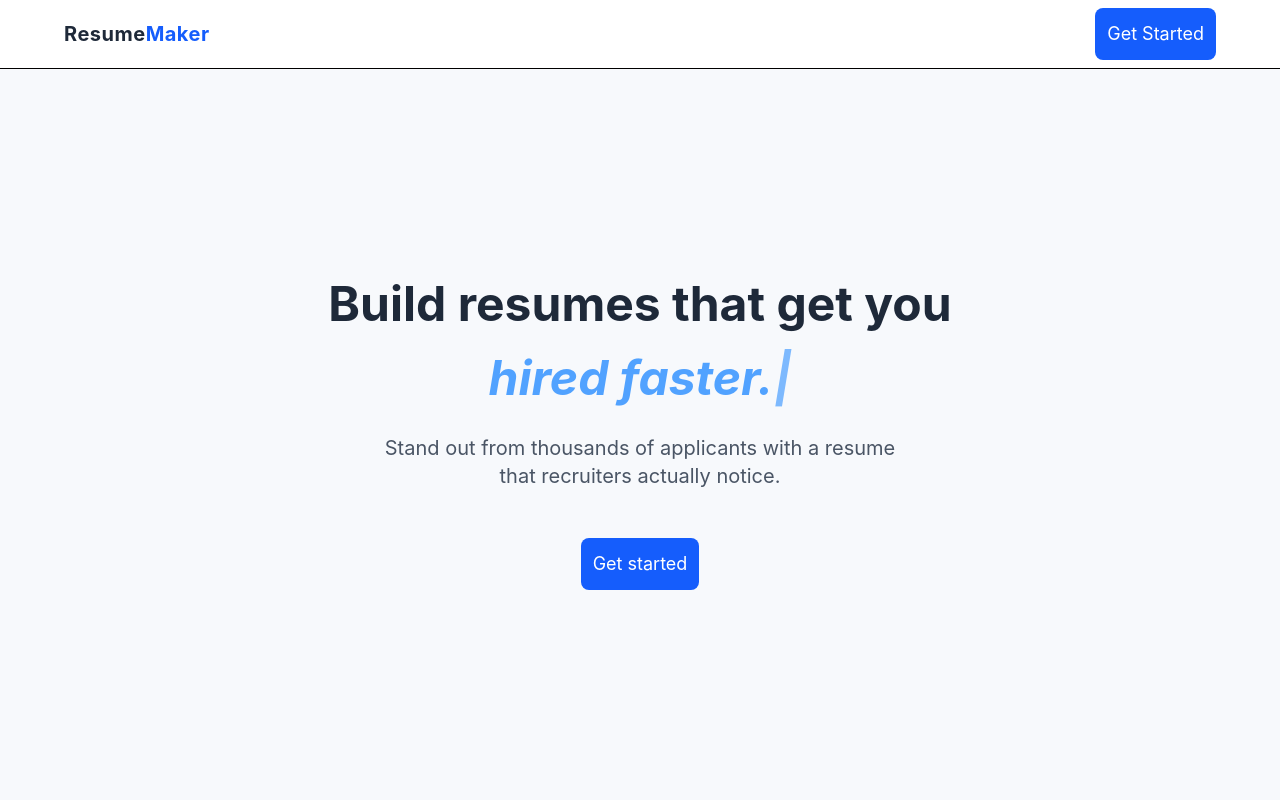
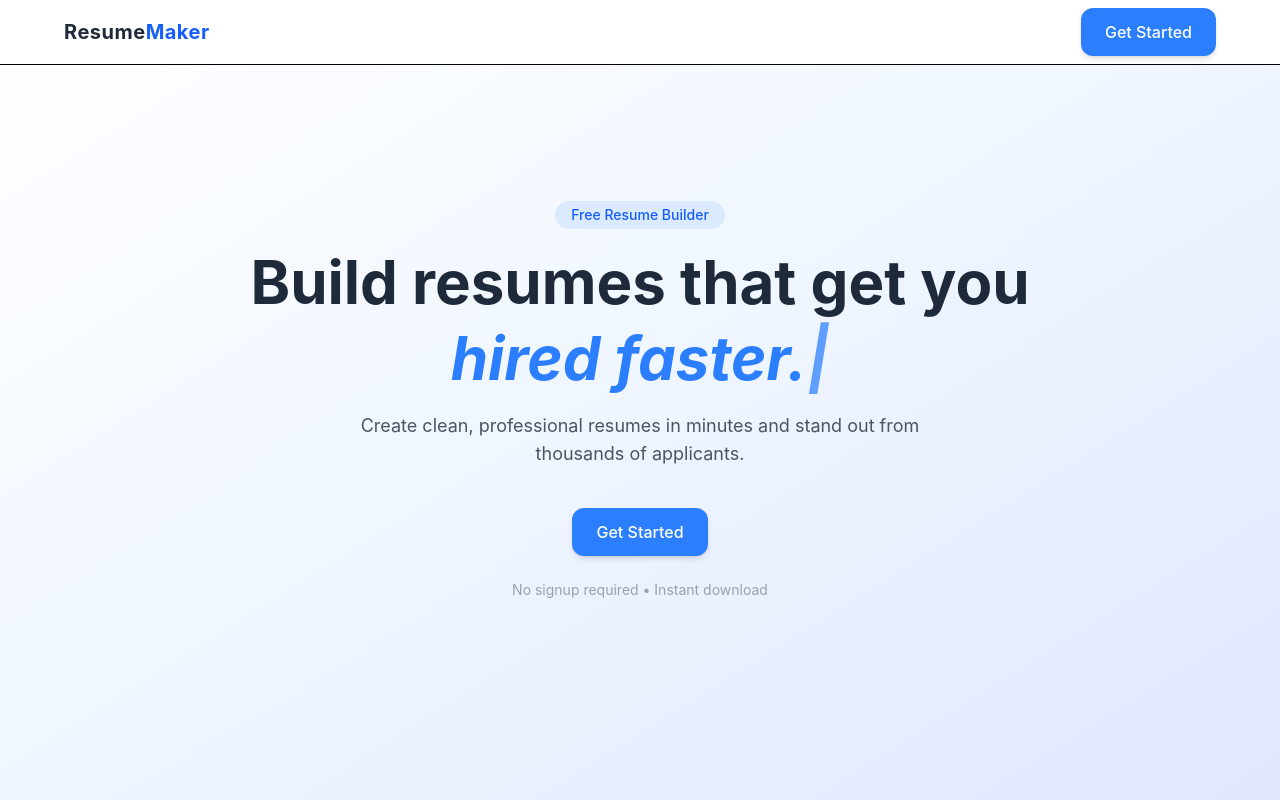
Before and after one commit to Abhavya28/resume-maker, a Next.js app: page / in a window 1280 px wide. Built offline with nearby package versions, Linux system fonts and the light colour scheme.

Commit message:
landing page updated

```diff
--- a/src/components/landingPage.tsx
+++ b/src/components/landingPage.tsx
@@ -1,19 +1,17 @@
-"use client"
+"use client";
 
 import { useEffect, useState } from "react";
-import Button from "./button";
 import Link from "next/link";
 
 const words = [
-  "an interview",
+  "an interview.",
   "hired faster.",
-  "a remote job.",
+  "your dream job.",
   "paid more.",
-  "promoted."
+  "noticed."
 ];
 
 const LandingPage = () => {
-
   const [text, setText] = useState("");
   const [wordIndex, setWordIndex] = useState(0);
   const [isDeleting, setIsDeleting] = useState(false);
@@ -26,59 +24,59 @@ const LandingPage = () => {
       timeout = setTimeout(() => {
         setText(currentWord.slice(0, text.length + 1));
       }, 90);
-    }
-
-    else if (!isDeleting && text === currentWord) {
-      timeout = setTimeout(() => {
-        setIsDeleting(true);
-      }, 1200);
-    }
-
-    else if (isDeleting && text !== "") {
+    } else if (!isDeleting && text === currentWord) {
+      timeout = setTimeout(() => setIsDeleting(true), 1200);
+    } else if (isDeleting && text !== "") {
       timeout = setTimeout(() => {
         setText(currentWord.slice(0, text.length - 1));
       }, 60);
-    }
-
-    else if (isDeleting && text === "") {
+    } else if (isDeleting && text === "") {
       timeout = setTimeout(() => {
         setIsDeleting(false);
         setWordIndex((prev) => (prev + 1) % words.length);
-      }, 200); // 👈 IMPORTANT FIX
+      }, 200);
     }
 
     return () => clearTimeout(timeout);
   }, [text, isDeleting, wordIndex]);
 
   return (
-    <div className="min-h-screen bg-[#F7F9FC] text-darkText font-sans antialiased pt-20">
-      <section className="relative min-h-screen flex items-center justify-center px-6 md:px-16 lg:px-24 text-center">
+    <section className="min-h-screen flex items-center justify-center bg-gradient-to-br from-white via-blue-50 to-indigo-100 px-6">
 
-        <div className="max-w-3xl w-full flex flex-col items-center justify-center">
-          <h1 className="text-5xl leading-tight md:text-5xl font-bold max-w-2xl mb-5 text-gray-800">
+      <div className="max-w-4xl text-center flex flex-col items-center">
+
+        <span className="mb-4 px-4 py-1 text-sm rounded-full bg-blue-100 text-blue-600 font-medium">
+          Free Resume Builder
+        </span>
+
+        <h1 className="text-4xl md:text-6xl font-bold text-gray-800 leading-tight">
           Build resumes that get you
         </h1>
-          <h1 className="text-5xl md:text-5xl font-bold text-blue-400 max-w-2xl mb-8 italic">
+
+        <h2 className="text-4xl md:text-6xl font-bold text-blue-500 italic mt-2 h-[60px]">
           {text}
           <span className="animate-pulse">|</span>
-          </h1>
+        </h2>
 
-          <p className="text-gray-600 max-w-lg mb-12 text-xl">
-            Stand out from thousands of applicants with a resume that recruiters actually notice.
+        <p className="mt-6 text-gray-600 max-w-xl text-lg">
+          Create clean, professional resumes in minutes and stand out from thousands of applicants.
         </p>
 
-          <div className="flex items-center gap-4 mb-24">
-            <Button>
-              <Link href="/create">
-                Get started
+        <div className="mt-10 flex gap-4">
+          <Link
+            href="/create"
+            className="px-6 py-3 rounded-xl bg-blue-500 text-white font-medium shadow-md hover:bg-blue-600 transition"
+          >
+            Get Started
           </Link>
-            </Button>
         </div>
 
+        <p className="mt-6 text-sm text-gray-400">
+          No signup required • Instant download
+        </p>
 
       </div>
     </section>
-    </div>
   );
 };
 
--- a/src/components/navbar.tsx
+++ b/src/components/navbar.tsx
@@ -1,7 +1,6 @@
 "use client";
 
 import { useState } from "react";
-import Button from "./button";
 import Link from "next/link";
 
 export default function Navbar() {
@@ -10,14 +9,18 @@ export default function Navbar() {
     return (
         <header className="w-full fixed top-0 left-0 z-50">
             <nav className="flex items-center justify-between px-6 md:px-16 py-2 backdrop-blur-md bg-white border-b border-black-200">
-                {/* Logo */}
                 <div className="text-gray-800 font-bold text-xl tracking-wide">
+                    <Link href="/">
                     Resume<span className="text-blue-600">Maker</span>
+                    </Link>
                 </div>
 
-                <Button>
-                    <Link href="/create">Get Started</Link>
-                </Button>
+                <Link
+                    href="/create"
+                    className="px-6 py-3 rounded-xl bg-blue-500 text-white font-medium shadow-md hover:bg-blue-600 transition"
+                >
+                    Get Started
+                </Link>
             </nav>
         </header>
     );
```
Lines whose indentation alone changed are shown as unchanged.
